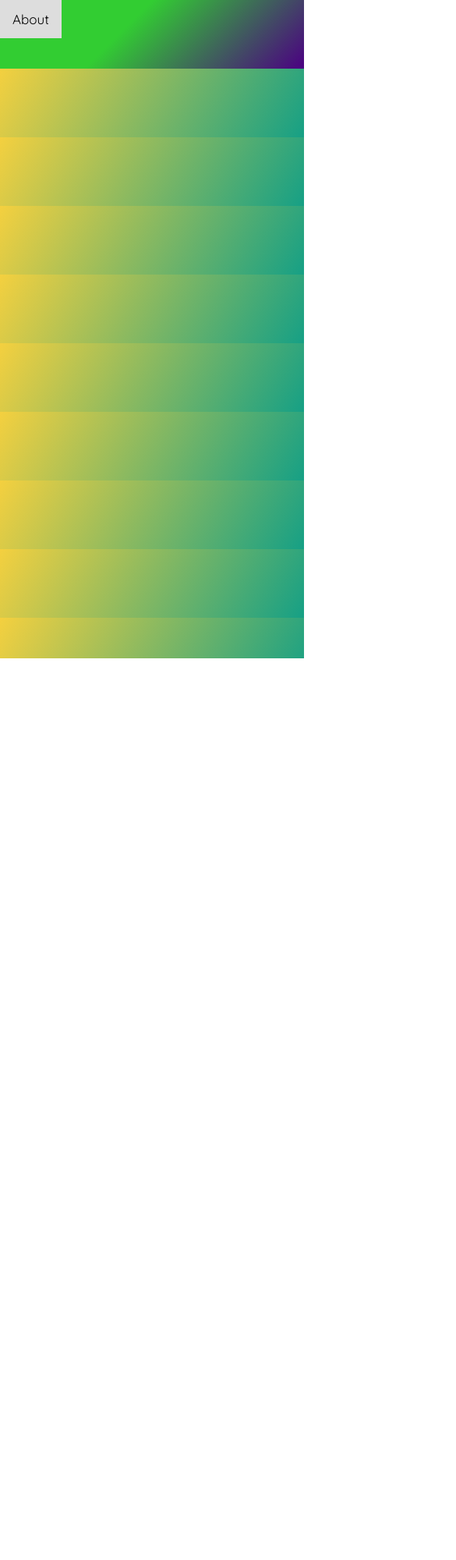
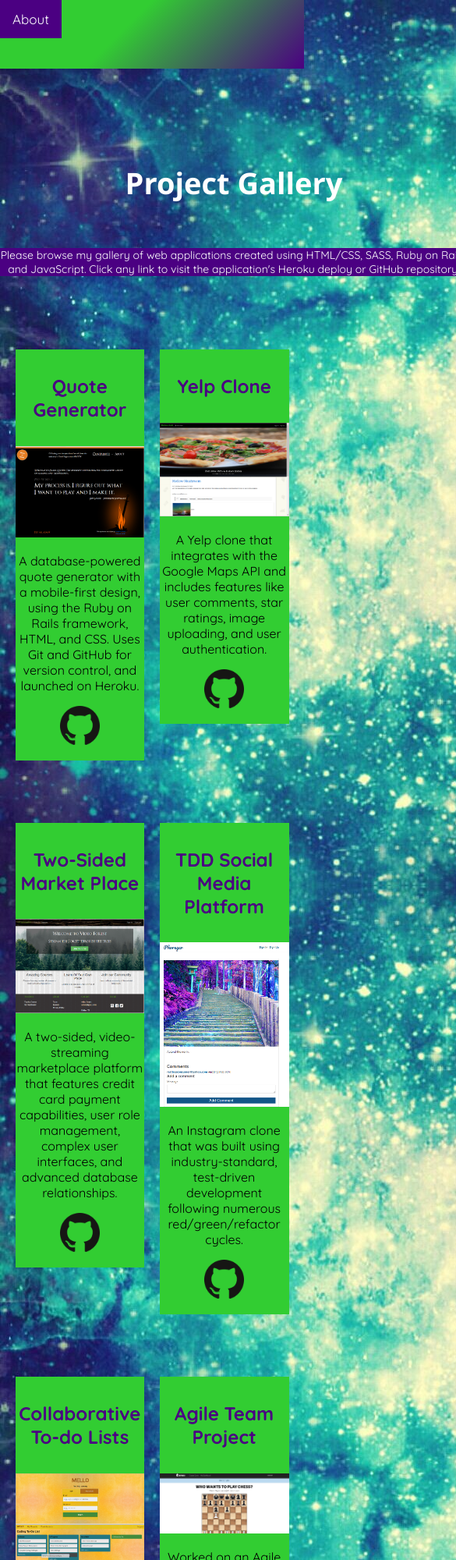
Before and after one commit to matthewchoat/html-css, a plain HTML site: page gallery.html in a window 390 px wide. Shown: the top 2000 px of the page at 78% size, 585 px wide, since content can reach past the window. Before the commit the page ends 844 px from the top, so only its background shows below. Drawn offline with Linux system fonts and the light colour scheme.

Commit message:
Adjusted CSS, Populated Gallery page

```diff
--- a/gallery.html
+++ b/gallery.html
@@ -34,6 +34,94 @@
             }
         </script>
     </nav>
+    <br class="clear" />
+    <div class="about">
+        <h3>Project Gallery</h3>
+        <hr class="yellow" />
+        <p class=gall>Please browse my gallery of web applications created using HTML/CSS, SASS, Ruby on Rails, and JavaScript. Click any link to visit the application's Heroku deploy or GitHub repository.</p>
+    </div>
+    <div class="box">
+        <a href="https://splurty-matthew-choat.herokuapp.com/" class="body-link">
+            <h4>Quote Generator</h4>
+            <img src="assets/splurty.png" class="full-width" /> </a>
+        <p>
+            A database-powered quote generator with a mobile-first design, using the Ruby on Rails framework, HTML, and CSS. Uses Git and GitHub for version control, and launched on Heroku.
+        </p>
+        <p>
+            <a href="https://github.com/matthewchoat/Quote-Generator" class="contact-link">
+                <img src="assets/github.png" alt="GitHub" height="50px" />
+            </a>
+        </p>
+    </div>
+
+    <div class="box">
+        <a href="https://criticalmash-matthew-choat.herokuapp.com/" class="body-link">
+            <h4>Yelp Clone</h4>
+            <img src="assets/nomster.png" class="full-width" /> </a>
+        <p>
+            A Yelp clone that integrates with the Google Maps API and includes features like user comments, star ratings, image uploading, and user authentication.
+        </p>
+        <p>
+            <a href="https://github.com/matthewchoat/criticalmash" class="contact-link">
+                <img src="assets/github.png" alt="GitHub" height="50px" />
+            </a>
+        </p>
+    </div>
+    <br class="clear" />
+
+    <div class="box">
+        <a href="https://videoforest.herokuapp.com/" class="body-link">
+            <h4>Two-Sided Market Place</h4>
+            <img src="assets/flixter.png" class="full-width" /> </a>
+        <p>
+            A two-sided, video-streaming marketplace platform that features credit card payment capabilities, user role management, complex user interfaces, and advanced database relationships.
+        </p>
+        <p>
+            <a href="https://github.com/matthewchoat/videoforest" class="contact-link">
+                <img src="assets/github.png" alt="GitHub" height="50px" />
+            </a>
+        </p>
+    </div>
+    <div class="box">
+        <a href="https://phorager.herokuapp.com/" class="body-link">
+            <h4>TDD Social Media Platform</h4>
+            <img src="assets/grammable.png" class="full-width" /> </a>
+        <p>
+            An Instagram clone that was built using industry-standard, test-driven development following numerous red/green/refactor cycles.
+        </p>
+        <p>
+            <a href="https://github.com/matthewchoat/phorager" class="contact-link">
+                <img src="assets/github.png" alt="GitHub" height="50px" />
+            </a>
+        </p>
+    </div>
+    <br class="clear" />
+    <div class="box">
+        <a href="https://mello-list.herokuapp.com/" class="body-link">
+            <h4>Collaborative To-do Lists</h4>
+            <img src="assets/trello.png" class="full-width" /> </a>
+        <p>
+            This single-page to-do application features a fluid user interface that– by using JavaScript (JQuery and Ajax)– allows users to rapidly add dynamic content. Users can also invite others to collaborate on shared boards.
+        </p>
+        <p>
+            <a href="https://github.com/matthewchoat/mello-rails-api" class="contact-link">
+                <img src="assets/github.png" alt="GitHub" height="50px" />
+            </a>
+        </p>
+    </div>
+    <div class="box">
+        <a href="https://chess-night-writers.herokuapp.com//" class="body-link">
+            <h4>Agile Team Project</h4>
+            <img src="assets/chess.png" class="full-width" /> </a>
+        <p>
+            Worked on an Agile software development team building an online multiplayer chess application. Under the guidance of a senior software engineer, we had weekly Agile team meetings for code reviews, sprint planning, and feature assignments.
+        </p>
+        <p>
+            <a href="https://github.com/night-writers/chess-game" class="contact-link">
+                <img src="assets/github.png" alt="GitHub" height="50px" />
+            </a>
+        </p>
+    </div>
 </body>
 
 </html>
--- a/index.css
+++ b/index.css
@@ -1,7 +1,7 @@
 body {
     font-family: 'Quicksand', sans-serif;
     margin: 0;
-    background-image: linear-gradient(-60deg, #16a085 0%, #f4d03f 100%);
+    background-image: url("assets/galaxy-splash.jpg")
 }
 
 p {
@@ -28,8 +28,10 @@ h2 {
 h3 {
     text-align: center;
     font-size: 38px;
-    font-weight: normal;
+    font-weight: bold;
+    font-family: 'Segoe UI', Tahoma, Geneva, Verdana, sans-serif;
     margin-top: 100px;
+    color: white;
 }
 
 h4 {
@@ -76,6 +78,13 @@ li.discgolf {
     text-align: left;
 }
 
+.gall {
+    color: white;
+    font-size: 14px;
+    text-align: center;
+    background-color: indigo;
+}
+
 .me {
     height: 150px;
     border-radius: 100%;
@@ -119,6 +128,7 @@ hr.yellow {
     width: 42.5%;
     margin-left: 5%;
     margin-top: 80px;
+    background-color: limegreen;
 }
 
 .clear {
@@ -201,12 +211,12 @@ hr.yellow {
 }
 
 .topnav a:hover {
-    background-color: #ddd;
-    color: black;
+    background-color: indigo;
+    color: white;
 }
 
 .topnav a.active {
-    background-color: limegreen;
+    background-color: #5E596E;
     color: white;
 }
 
```
Also changed, not shown: index.html (+2 -2 lines), assets/chess.png (added), assets/flixter.png (added), assets/galaxy-splash.jpg (added), assets/github.png (added), assets/githubcat.png (added), assets/grammable.png (added), assets/linkedin.png (added), assets/nomster.png (added), assets/splurty.png (added), assets/trello.png (added).
